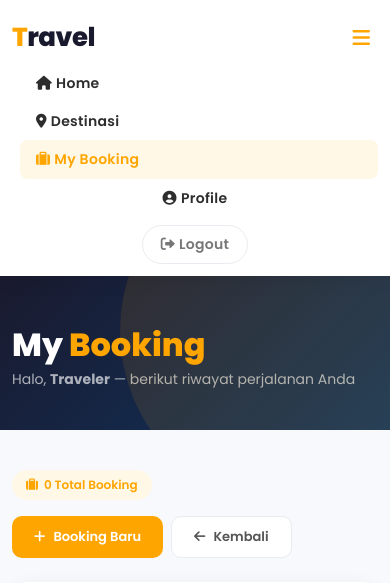
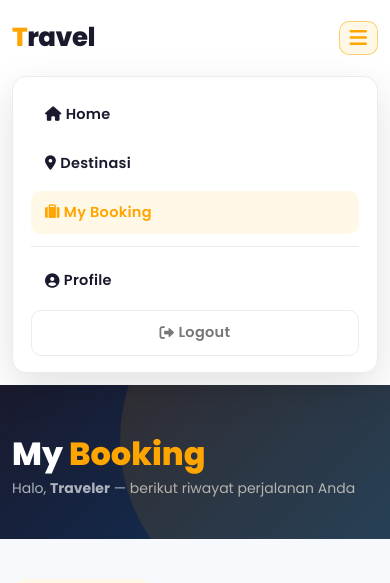
Before and after one commit to laksalks30/NewTravel, a PHP site: page /Travel/listBooking.php in a window 390 px wide, after a click that opens the changed part. Shown: the top 583 px of the page. Run offline with PHP 8.4, Linux system fonts and the light colour scheme; the visitor is signed in with stand-in values (Sample User, id 1); data that the repository does not hold is empty.

Commit message:
Fix mobile navbar toggler functionality and modern dropdown drawer design across all pages

```diff
--- a/about.php
+++ b/about.php
@@ -16,7 +16,7 @@ $loggedIn = isset($_SESSION['id']);
     <link href="https://cdn.jsdelivr.net/npm/bootstrap@5.0.2/dist/css/bootstrap.min.css" rel="stylesheet">
     <link rel="stylesheet" href="https://cdnjs.cloudflare.com/ajax/libs/font-awesome/6.2.1/css/all.min.css">
     <link href="https://fonts.googleapis.com/css2?family=Poppins:wght@300;400;500;600;700;800&display=swap" rel="stylesheet">
-    <link rel="stylesheet" href="style.css?v=2">
+    <link rel="stylesheet" href="style.css?v=3">
 </head>
 <body>
 
@@ -233,5 +233,6 @@ $loggedIn = isset($_SESSION['id']);
 
     <!-- Bootstrap JS -->
     <script src="https://cdn.jsdelivr.net/npm/bootstrap@5.0.2/dist/js/bootstrap.bundle.min.js"></script>
+    <script src="navbar.js?v=1"></script>
 </body>
 </html>
--- a/change_password.php
+++ b/change_password.php
@@ -35,7 +35,7 @@ $error = isset($_GET['error']) ? $_GET['error'] : '';
     <title>Ganti Password - Travel Tour</title>
     <link href="https://cdn.jsdelivr.net/npm/bootstrap@5.0.2/dist/css/bootstrap.min.css" rel="stylesheet">
     <link rel="stylesheet" href="https://cdnjs.cloudflare.com/ajax/libs/font-awesome/6.0.0/css/all.min.css">
-    <link rel="stylesheet" href="style.css">
+    <link rel="stylesheet" href="style.css?v=3">
     <style>
         .password-container {
             max-width: 600px;
@@ -359,5 +359,7 @@ $error = isset($_GET['error']) ? $_GET['error'] : '';
             }
         });
     </script>
+    <script src="https://cdn.jsdelivr.net/npm/bootstrap@5.0.2/dist/js/bootstrap.bundle.min.js"></script>
+    <script src="navbar.js?v=1"></script>
 </body>
 </html>
--- a/daftarDestinasi.php
+++ b/daftarDestinasi.php
@@ -17,7 +17,7 @@ $result = mysqli_query($conn, $query);
     <link href="https://cdn.jsdelivr.net/npm/bootstrap@5.0.2/dist/css/bootstrap.min.css" rel="stylesheet">
     <link rel="stylesheet" href="https://cdnjs.cloudflare.com/ajax/libs/font-awesome/6.2.1/css/all.min.css">
     <link href="https://fonts.googleapis.com/css2?family=Poppins:wght@300;400;500;600;700;800&display=swap" rel="stylesheet">
-    <link rel="stylesheet" href="style.css">
+    <link rel="stylesheet" href="style.css?v=3">
     <style>
         .page-hero {
             background: linear-gradient(135deg, #1a1a2e 0%, #16213e 60%, #0f3460 100%);
@@ -270,6 +270,7 @@ $result = mysqli_query($conn, $query);
     </section>
 
     <script src="https://cdn.jsdelivr.net/npm/bootstrap@5.0.2/dist/js/bootstrap.bundle.min.js"></script>
+    <script src="navbar.js?v=1"></script>
     <script>
         document.getElementById('searchInput').addEventListener('input', function() {
             const q = this.value.toLowerCase();
--- a/detailDestinasi.php
+++ b/detailDestinasi.php
@@ -33,7 +33,7 @@ if ($id_destinasi) {
     <link rel="stylesheet" href="https://cdnjs.cloudflare.com/ajax/libs/font-awesome/6.2.1/css/all.min.css">
     <link href="https://fonts.googleapis.com/css2?family=Poppins:wght@300;400;500;600;700;800&display=swap" rel="stylesheet">
     <link rel="stylesheet" href="https://unpkg.com/leaflet@1.9.4/dist/leaflet.css" />
-    <link rel="stylesheet" href="style.css">
+    <link rel="stylesheet" href="style.css?v=3">
     <style>
         body { background: #f8f9fc; }
         .detail-hero {
@@ -248,6 +248,7 @@ if ($id_destinasi) {
     </div>
 
     <script src="https://cdn.jsdelivr.net/npm/bootstrap@5.0.2/dist/js/bootstrap.bundle.min.js"></script>
+    <script src="navbar.js?v=1"></script>
     <script src="https://unpkg.com/leaflet@1.9.4/dist/leaflet.js"></script>
     <script>
         const lat = <?= $data['latitude'] ?>;
--- a/edit_profile.php
+++ b/edit_profile.php
@@ -30,7 +30,7 @@ $error   = $_GET['error'] ?? '';
     <link href="https://cdn.jsdelivr.net/npm/bootstrap@5.0.2/dist/css/bootstrap.min.css" rel="stylesheet">
     <link rel="stylesheet" href="https://cdnjs.cloudflare.com/ajax/libs/font-awesome/6.0.0/css/all.min.css">
     <link href="https://fonts.googleapis.com/css2?family=Poppins:wght@300;400;500;600;700;800&display=swap" rel="stylesheet">
-    <link rel="stylesheet" href="style.css">
+    <link rel="stylesheet" href="style.css?v=3">
     <style>
         body { background: #f8f9fc; font-family: 'Poppins', sans-serif; }
 
@@ -416,5 +416,7 @@ $error   = $_GET['error'] ?? '';
             if (!/^[^\s@]+@[^\s@]+\.[^\s@]+$/.test(email)) { e.preventDefault(); alert('Format email tidak valid!'); return; }
         });
     </script>
+    <script src="https://cdn.jsdelivr.net/npm/bootstrap@5.0.2/dist/js/bootstrap.bundle.min.js"></script>
+    <script src="navbar.js?v=1"></script>
 </body>
 </html>
--- a/forgot_password.php
+++ b/forgot_password.php
@@ -20,7 +20,7 @@ include "config_security.php";
     <link href="https://fonts.googleapis.com/css2?family=Roboto:wght@500&display=swap" rel="stylesheet">
 
     <!-- Custom CSS -->
-    <link rel="stylesheet" href="style.css">
+    <link rel="stylesheet" href="style.css?v=3">
 </head>
 <body>
     <!-- Navbar Start -->
@@ -95,5 +95,6 @@ include "config_security.php";
 
     <!-- Bootstrap JS -->
     <script src="https://cdn.jsdelivr.net/npm/bootstrap@5.0.2/dist/js/bootstrap.bundle.min.js"></script>
+    <script src="navbar.js?v=1"></script>
 </body>
 </html>
--- a/listBooking.php
+++ b/listBooking.php
@@ -29,7 +29,7 @@ $user = mysqli_fetch_assoc($userQ);
     <link href="https://cdn.jsdelivr.net/npm/bootstrap@5.0.2/dist/css/bootstrap.min.css" rel="stylesheet">
     <link rel="stylesheet" href="https://cdnjs.cloudflare.com/ajax/libs/font-awesome/6.2.1/css/all.min.css">
     <link href="https://fonts.googleapis.com/css2?family=Poppins:wght@300;400;500;600;700;800&display=swap" rel="stylesheet">
-    <link rel="stylesheet" href="style.css">
+    <link rel="stylesheet" href="style.css?v=3">
     <style>
         body { background: #f8f9fc; }
         .page-hero {
@@ -425,5 +425,6 @@ $user = mysqli_fetch_assoc($userQ);
     </div>
 
     <script src="https://cdn.jsdelivr.net/npm/bootstrap@5.0.2/dist/js/bootstrap.bundle.min.js"></script>
+    <script src="navbar.js?v=1"></script>
 </body>
 </html>
--- /dev/null
+++ b/navbar.js
@@ -0,0 +1,32 @@
+// Universal Mobile Navbar Toggle
+document.addEventListener('DOMContentLoaded', function () {
+    const togglers = document.querySelectorAll('.navbar-toggler');
+
+    togglers.forEach(function (btn) {
+        btn.addEventListener('click', function (e) {
+            e.preventDefault();
+            e.stopPropagation();
+
+            const targetSelector = btn.getAttribute('data-bs-target') || btn.getAttribute('data-target');
+            const target = targetSelector ? document.querySelector(targetSelector) : document.querySelector('.navbar-collapse');
+
+            if (target) {
+                target.classList.toggle('show');
+                const isExpanded = target.classList.contains('show');
+                btn.setAttribute('aria-expanded', isExpanded ? 'true' : 'false');
+            }
+        });
+    });
+
+    // Close menu when clicking outside
+    document.addEventListener('click', function (e) {
+        if (!e.target.closest('#navbar')) {
+            document.querySelectorAll('.navbar-collapse.show').forEach(function (collapse) {
+                collapse.classList.remove('show');
+            });
+            togglers.forEach(function (btn) {
+                btn.setAttribute('aria-expanded', 'false');
+            });
+        }
+    });
+});
--- a/profile.php
+++ b/profile.php
@@ -42,7 +42,7 @@ $bookings->data_seek(0);
     <link href="https://cdn.jsdelivr.net/npm/bootstrap@5.0.2/dist/css/bootstrap.min.css" rel="stylesheet">
     <link rel="stylesheet" href="https://cdnjs.cloudflare.com/ajax/libs/font-awesome/6.0.0/css/all.min.css">
     <link href="https://fonts.googleapis.com/css2?family=Poppins:wght@300;400;500;600;700;800&display=swap" rel="stylesheet">
-    <link rel="stylesheet" href="style.css">
+    <link rel="stylesheet" href="style.css?v=3">
     <style>
         body { background: #f8f9fc; font-family: 'Poppins', sans-serif; }
 
@@ -482,5 +482,6 @@ $bookings->data_seek(0);
     </footer>
 
     <script src="https://cdn.jsdelivr.net/npm/bootstrap@5.0.2/dist/js/bootstrap.bundle.min.js"></script>
+    <script src="navbar.js?v=1"></script>
 </body>
 </html>
--- a/style.css
+++ b/style.css
@@ -71,13 +71,27 @@ body {
 }
 
 .navbar-toggler {
-    border: none;
-    padding: 4px 8px;
-}
-
-.navbar-toggler span {
-    color: var(--primary);
+    border: 1.5px solid rgba(255, 165, 0, 0.5) !important;
+    padding: 6px 10px !important;
+    border-radius: 10px !important;
+    background: #fff8e6 !important;
+    outline: none !important;
+    box-shadow: none !important;
+    cursor: pointer;
+    transition: all 0.25s ease;
+}
+
+.navbar-toggler:focus,
+.navbar-toggler:hover {
+    background: #ffe9b8 !important;
+    border-color: var(--primary) !important;
+}
+
+.navbar-toggler span,
+.navbar-toggler i {
+    color: var(--primary) !important;
     font-size: 20px;
+    pointer-events: none;
 }
 
 .navbar-nav {
@@ -127,6 +141,80 @@ body {
     border-color: #f44336;
     color: #f44336 !important;
     background: #fff5f5;
+}
+
+/* Mobile Navbar Dropdown Drawer */
+@media (max-width: 991.98px) {
+    .navbar-collapse {
+        background: #ffffff;
+        border-radius: 14px;
+        padding: 16px 18px;
+        margin-top: 12px;
+        box-shadow: 0 14px 40px rgba(0, 0, 0, 0.12);
+        border: 1px solid var(--border);
+        width: 100%;
+        transition: all 0.3s ease;
+    }
+
+    .navbar-collapse:not(.show) {
+        display: none !important;
+    }
+
+    .navbar-collapse.show {
+        display: block !important;
+        animation: fadeInNavbar 0.25s ease forwards;
+    }
+
+    @keyframes fadeInNavbar {
+        from {
+            opacity: 0;
+            transform: translateY(-8px);
+        }
+        to {
+            opacity: 1;
+            transform: translateY(0);
+        }
+    }
+
+    .navbar-nav {
+        margin-left: 0 !important;
+        gap: 6px;
+        padding: 0;
+    }
+
+    .navbar-nav .nav-item {
+        width: 100%;
+    }
+
+    .navbar-nav .nav-item .nav-link {
+        display: flex;
+        align-items: center;
+        padding: 10px 14px !important;
+        border-radius: 10px;
+        font-size: 14.5px;
+        width: 100%;
+        color: var(--secondary);
+    }
+
+    .navbar-nav .nav-item .nav-link:hover,
+    .navbar-nav .nav-item .nav-link.active {
+        color: var(--primary) !important;
+        background: var(--primary-light) !important;
+    }
+
+    .navbar-nav.ms-auto {
+        margin-top: 12px;
+        padding-top: 12px;
+        border-top: 1px solid var(--border);
+    }
+
+    .navbar-nav .nav-item .nav-link.btn-nav-login,
+    .navbar-nav .nav-item .nav-link.btn-nav-logout {
+        justify-content: center;
+        width: 100%;
+        text-align: center;
+        padding: 10px !important;
+    }
 }
 
 /* ===========================
```
Also changed, not shown: index.php (+2 -1 lines).
